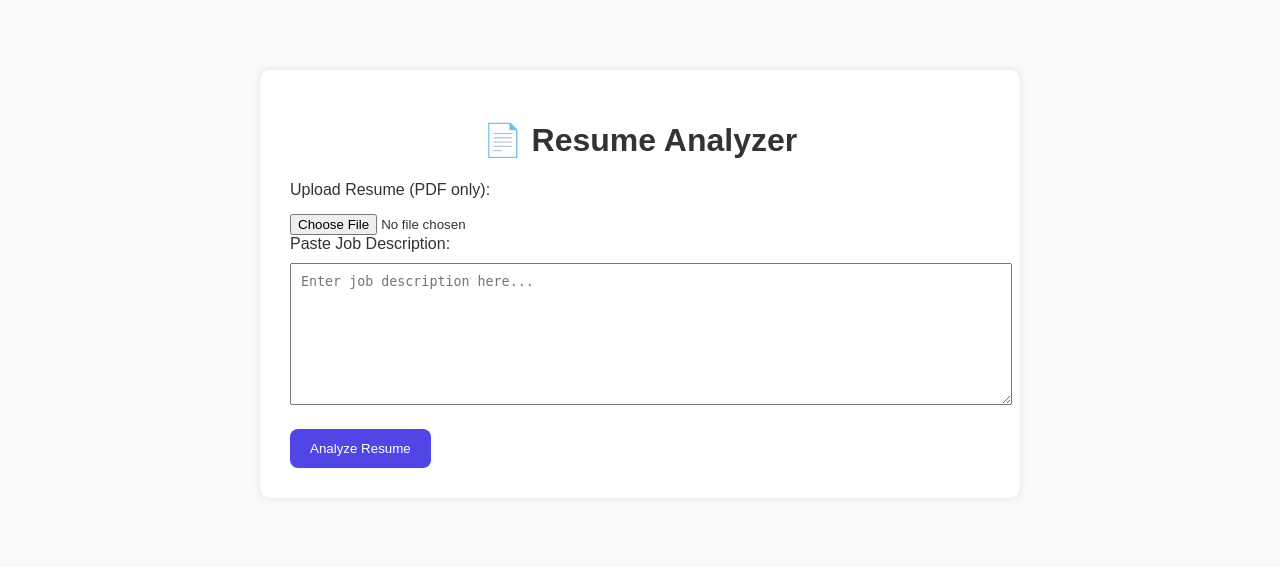
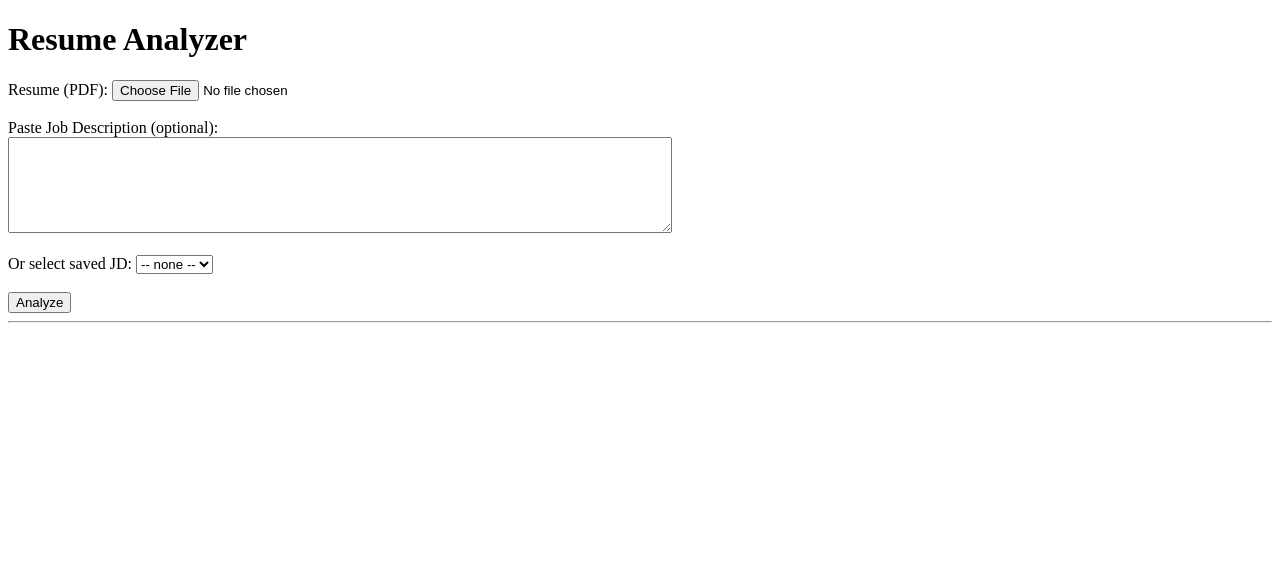
Before and after one commit to piyush6097/-Resume-Analyzer, a Flask app: page / in a window 1280 px wide. Shown: the top 567 px of the page. Run offline with Flask 3, Linux system fonts and the light colour scheme; data that the repository does not hold is empty.

Commit message:
Update index.html

```diff
--- a/templates/index.html
+++ b/templates/index.html
@@ -1,74 +1,38 @@
-<!DOCTYPE html>
-<html lang="en">
+<!-- templates/index.html -->
+<!doctype html>
+<html>
   <head>
-    <meta charset="UTF-8">
+    <meta charset="utf-8">
     <title>Resume Analyzer</title>
-    <style>
-        body {
-            font-family: Arial, sans-serif;
-            background-color: #f9fafb;
-            margin: 0;
-            padding: 20px;
-            color: #333;
-        }
-        .container {
-            background: #fff;
-            border-radius: 10px;
-            padding: 30px;
-            max-width: 700px;
-            margin: 50px auto;
-            box-shadow: 0 0 10px rgba(0,0,0,0.1);
-        }
-        h1 {
-            text-align: center;
-        }
-        textarea {
-            width: 100%;
-            height: 120px;
-            padding: 10px;
-            margin-top: 10px;
-        }
-        input[type="file"] {
-            display: block;
-            margin-top: 15px;
-        }
-        button {
-            background-color: #4f46e5;
-            color: white;
-            border: none;
-            padding: 12px 20px;
-            border-radius: 8px;
-            margin-top: 20px;
-            cursor: pointer;
-        }
-        button:hover {
-            background-color: #3730a3;
-        }
-        pre {
-            background: #f4f4f4;
-            padding: 15px;
-            border-radius: 10px;
-            white-space: pre-wrap;
-        }
-    </style>
   </head>
   <body>
-    <div class="container">
-        <h1>📄 Resume Analyzer</h1>
-        <form method="POST" enctype="multipart/form-data">
-            <label>Upload Resume (PDF only):</label>
-            <input type="file" name="resume" required>
-
-            <label>Paste Job Description:</label>
-            <textarea name="job_description" placeholder="Enter job description here..." required></textarea>
-
-            <button type="submit">Analyze Resume</button>
+    <h1>Resume Analyzer</h1>
+    <form method="post" enctype="multipart/form-data">
+      <label>Resume (PDF): <input type="file" name="resume" accept="application/pdf"/></label><br/><br/>
+      <label>Paste Job Description (optional):</label><br/>
+      <textarea name="job_description" rows="6" cols="80"></textarea><br/><br/>
+      <label>Or select saved JD:
+        <select name="jd_id">
+          <option value="">-- none --</option>
+          {% for jd in jds %}
+            <option value="{{ jd[0] }}">{{ jd[1] }}</option>
+          {% endfor %}
+        </select>
+      </label><br/><br/>
+      <button type="submit">Analyze</button>
     </form>
 
+    <hr/>
     {% if result %}
-        <h2>Analysis Result:</h2>
-        <pre>{{ result }}</pre>
+      <h2>Result</h2>
+      {% if result.cached %}
+        <pre>Cached Score: {{ result.score }}/100
+Hash: {{ result.resume_hash }}</pre>
+      {% else %}
+        <pre>{{ result.raw_text }}
+Score: {{ result.score }}/100
+Hash: {{ result.resume_hash }}</pre>
       {% endif %}
-    </div>
+    {% endif %}
   </body>
 </html>
```
Lines whose indentation alone changed are shown as unchanged.
